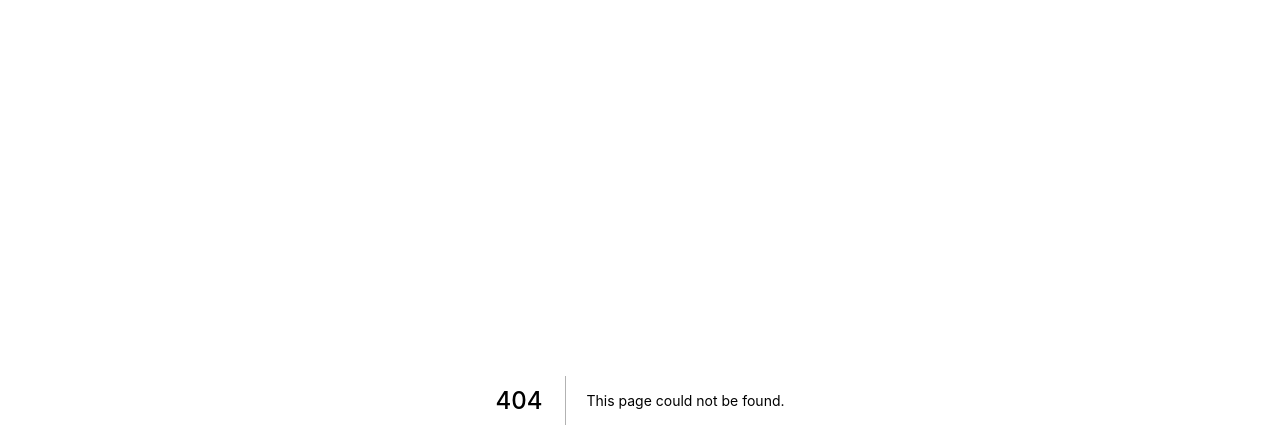
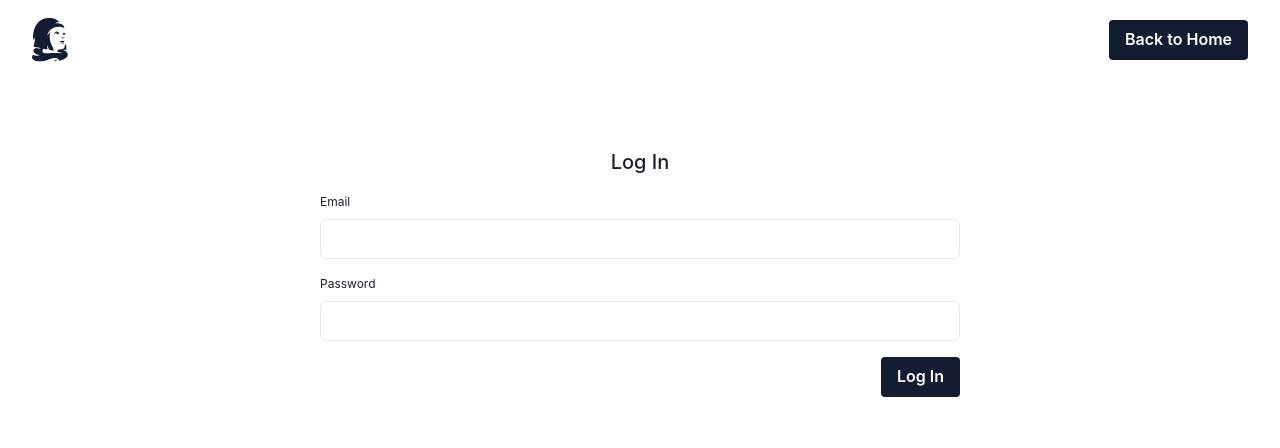
Before and after one commit to fischerafael/pdf-text-extractor, a Next.js app: page /sign-in in a window 1280 px wide. Before the commit this address had no page. Shown: the top 448 px of the page. Built offline with nearby package versions, Linux system fonts and the light colour scheme.

Commit message:
feat: working with prompt manager

```diff
--- a/client/components/MainSlotContainer/index.tsx
+++ b/client/components/ContentVStack/index.tsx
@@ -1,15 +1,17 @@
 import React from "react";
 import * as C from "@chakra-ui/react";
+
+interface VStackProps extends C.StackProps {
+  children: React.ReactNode;
+}
 
 export const ContentVStack = ({
   children,
   minH = "90vh",
-}: {
-  children: React.ReactNode;
-  minH?: string;
-}) => {
+  ...props
+}: VStackProps) => {
   return (
-    <C.VStack minH={minH} w="full" p="8">
+    <C.VStack minH={minH} w="full" p="8" spacing="4" {...props}>
       {children}
     </C.VStack>
   );
--- a/client/components/Header/index.tsx
+++ b/client/components/Header/index.tsx
@@ -8,9 +8,9 @@ import { useRouter } from "next/router";
 import { useEffect } from "react";
 
 interface HeaderProps {
-  logoSlot: React.ReactNode;
-  linksSlot: React.ReactNode;
-  actionSlot: React.ReactNode;
+  logoSlot?: React.ReactNode;
+  linksSlot?: React.ReactNode;
+  actionSlot?: React.ReactNode;
   isTransparent?: boolean;
   isDisplayLinksOnWeb?: boolean;
 }
--- /dev/null
+++ b/client/components/PublicPageContainer/index.tsx
@@ -0,0 +1,12 @@
+import React from "react";
+import * as C from "@chakra-ui/react";
+
+export const ContainerPagePublic = ({
+  children,
+}: {
+  children: React.ReactNode;
+}) => (
+  <C.VStack w="full" spacing="8" px="8">
+    {children}
+  </C.VStack>
+);
--- /dev/null
+++ b/client/components/Text/index.tsx
@@ -0,0 +1,23 @@
+import React from "react";
+import * as C from "@chakra-ui/react";
+
+interface TextProps extends C.TextProps {
+  children: React.ReactNode;
+  variant: "h1" | "h2" | "p";
+}
+
+export const Text = ({ children, variant = "p", ...props }: TextProps) => {
+  if (variant === "h1")
+    return (
+      <C.Text fontSize="3xl" fontWeight="medium" {...props}>
+        {children}
+      </C.Text>
+    );
+  if (variant === "h2")
+    return (
+      <C.Text fontSize="xl" fontWeight="medium" {...props}>
+        {children}
+      </C.Text>
+    );
+  return <C.Text {...props}>{children}</C.Text>;
+};
--- a/client/config/links.ts
+++ b/client/config/links.ts
@@ -18,7 +18,14 @@ export const pages = {
     href: "/",
     icon: Icon.HiOutlineHome,
   },
-  app: {
+  signIn: {
+    isPublic: true,
+    isPrivate: true,
+    label: "Sign In",
+    href: "/sign-in",
+    icon: Icon.HiOutlineKey,
+  },
+  prompts: {
     isPublic: false,
     isPrivate: true,
     label: "Prompts",
--- a/client/pages/PageApp/index.tsx
+++ b/client/pages/PageApp/index.tsx
@@ -13,7 +13,7 @@ import { Logo } from "@/client/components/Logo";
 import { Modal } from "@/client/components/Modal";
 import { usePageApp } from "./hook";
 import * as C from "@chakra-ui/react";
-import { ContentVStack } from "@/client/components/MainSlotContainer";
+import { ContentVStack } from "@/client/components/ContentVStack";
 
 export const PageApp = () => {
   const { controllers, presenters } = usePageApp();
--- /dev/null
+++ b/client/pages/PageSignIn/hook/index.tsx
@@ -0,0 +1,11 @@
+import { pages } from "@/client/config/links";
+import { utils } from "@/client/utils";
+import React from "react";
+
+export const usePageSignIn = () => {
+  const handleBackToHome = () => {
+    utils.handleNavigateTo(pages.landingPage.href);
+  };
+
+  return { controllers: { handleBackToHome }, presenters: {} };
+};
--- /dev/null
+++ b/client/pages/PageSignIn/index.tsx
@@ -0,0 +1,35 @@
+import { Button } from "@/client/components/Button";
+import { ContentVStack } from "@/client/components/ContentVStack";
+import { Header } from "@/client/components/Header";
+import { InputText } from "@/client/components/InputText";
+import { Logo } from "@/client/components/Logo";
+import { ContainerPagePublic } from "@/client/components/PublicPageContainer";
+import { usePageSignIn } from "./hook";
+import { Text } from "@/client/components/Text";
+
+export const PageSignIn = () => {
+  const { controllers, presenters } = usePageSignIn();
+
+  return (
+    <ContainerPagePublic>
+      <Header
+        actionSlot={
+          <Button onClick={controllers.handleBackToHome}>Back to Home</Button>
+        }
+        logoSlot={<Logo />}
+      />
+      <ContentVStack
+        as="form"
+        px="0"
+        maxW="container.sm"
+        minH="40vh"
+        justify="center"
+      >
+        <Text variant="h2">Log In</Text>
+        <InputText label="Email" type="email" />
+        <InputText label="Password" type="password" />
+        <Button alignSelf="flex-end">Log In</Button>
+      </ContentVStack>
+    </ContainerPagePublic>
+  );
+};
--- /dev/null
+++ b/pages/sign-in/index.tsx
@@ -0,0 +1,7 @@
+import { PageSignIn } from "@/client/pages/PageSignIn";
+
+const index = () => {
+  return <PageSignIn />;
+};
+
+export default index;
```
Also changed, not shown: client/pages/PageLandingPage/hook/index.tsx (+5 -19 lines), client/pages/PageLandingPage/index.tsx (+8 -4 lines).
